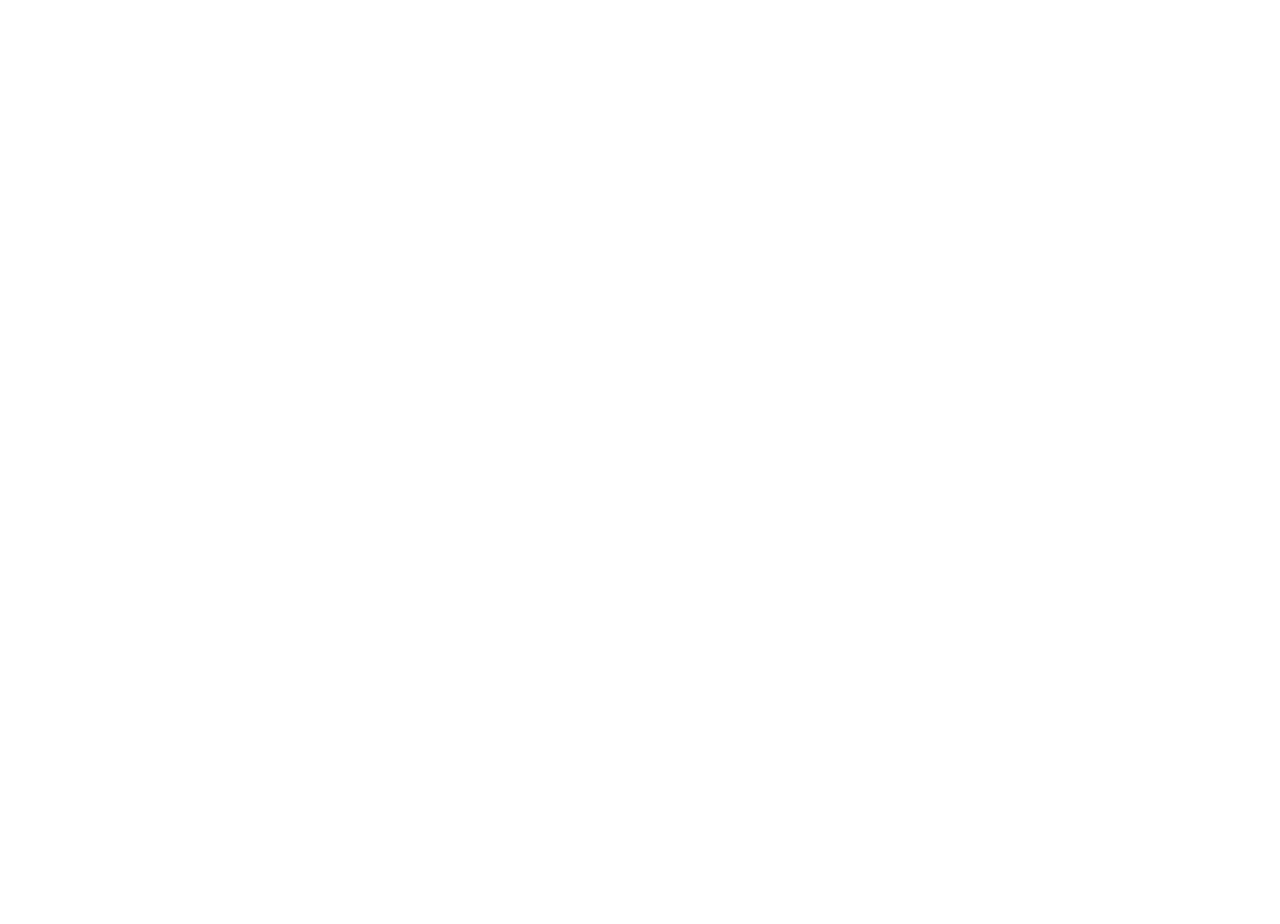
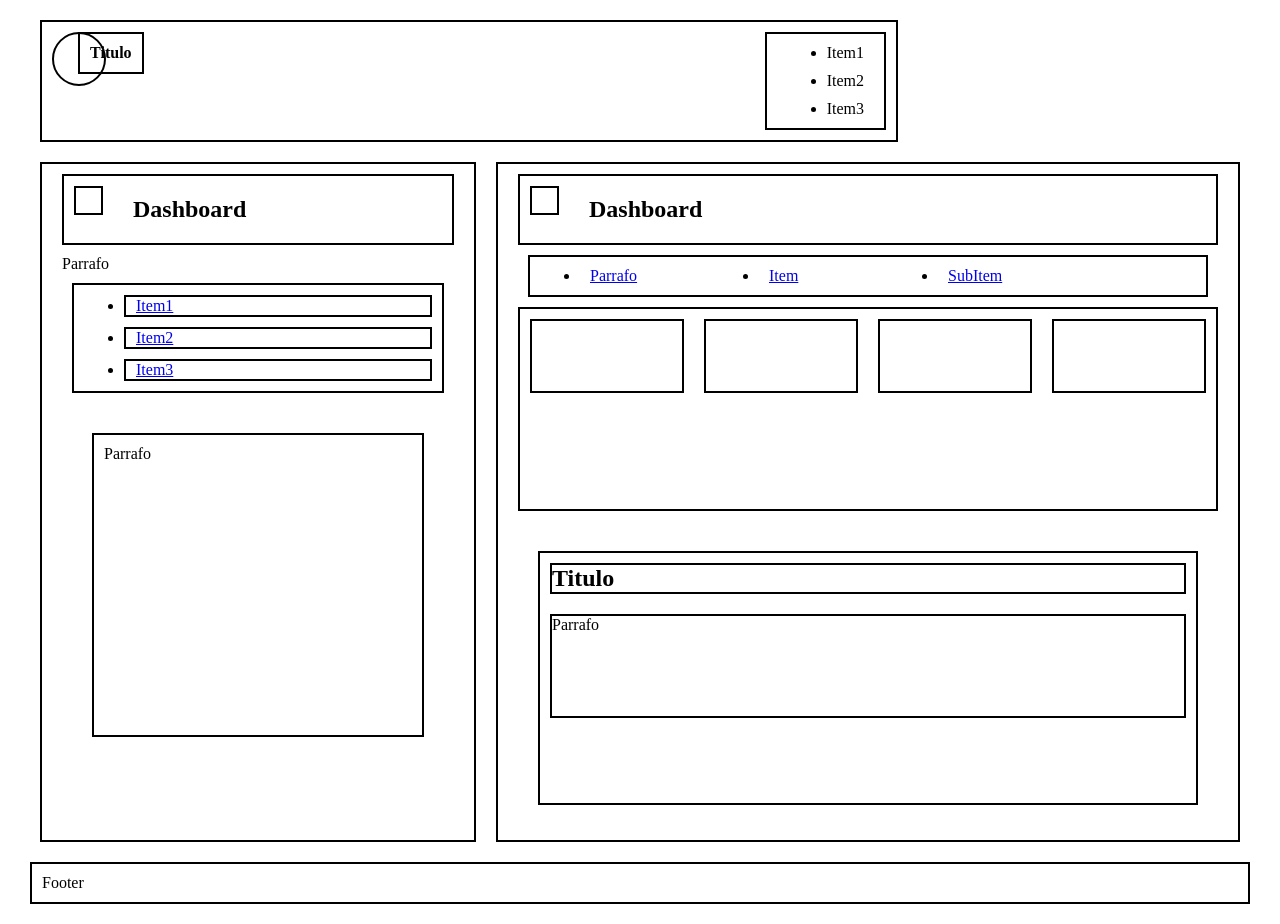
Before and after one commit to VeronicaRuizBautista/practicaConFlex, a plain HTML site: page index.html in a window 1280 px wide. Before the commit the page ends 800 px from the top, so only its background shows below. Drawn offline with Linux system fonts and the light colour scheme.

Commit message:
feat: :sparkles: COntenido en html y css
Se añadio el contenido a la estructura dle html y se esta añadiendo el diseño al css

```diff
--- a/css/style.css
+++ b/css/style.css
@@ -0,0 +1,97 @@
+@import url(variables.css);
+* {
+    margin: 10px;
+}
+.encabezado1 {
+    width: 70%;
+    border: 2px solid black;
+    display: flex;
+    justify-content: space-between;
+}
+.encabezado {
+    display: flex;
+    border: 2px solid black;
+}
+.logo {
+    border:2px solid black;
+    border-radius: 50px;
+    width: 50px;
+    height: 50px;
+}
+.titulo {
+    border: 2px solid black;
+    position: absolute;
+    right: 88%;
+}
+.menu {
+    border: 2px solid black;
+}
+main {
+    display: flex;
+    align-items: stretch;
+    height: 700px;
+}
+.logoencab {
+    width: 25px;
+    height: 25px;
+    border: 2px solid black;
+}
+.container {
+    border: 2px solid black;
+    flex:1;
+}
+.item1 {
+    border: 2px solid black;
+}
+.ite {
+    border: 2px solid black;
+}
+.items {
+    border: 2px solid black;
+    display: flex;
+}
+.it {
+    width: 25%;
+
+}
+.caja1 {
+    display: flex;
+    border: 2px solid black;
+    align-items: stretch;
+    height: 200px;
+    justify-content: space-evenly;
+}
+.caja2 {
+    border: 2px solid black;
+    margin: 40px;
+    align-items: stretch;
+    height: 300px;
+
+}
+.caja3 {
+    margin: 40px;
+    display: flex;
+    border: 2px solid black;
+    align-items: stretch;
+    height: 250px;
+    flex-direction: column
+}
+.caj {
+    border: 2px solid black;
+    display: flex;
+    width: 150px;
+    height: 70px;
+}
+.titulocaja3 {
+    border: 2px solid black;
+}
+.parrafocaja3 {
+    display: flex;
+    border: 2px solid black;
+    align-items: stretch;
+    height: 100px;
+}
+footer {
+    display: flex;
+    border: 2px solid black;
+}
--- a/css/variables.css
+++ b/css/variables.css
@@ -0,0 +1,3 @@
+:root {
+
+}
--- a/index.html
+++ b/index.html
@@ -1,12 +1,92 @@
 <!DOCTYPE html>
-<html lang="en">
+<html lang="es">
 <head>
     <meta charset="UTF-8">
     <meta name="viewport" content="width=device-width, initial-scale=1.0">
-    <title>Document</title>
-    <link rel="stylesheet" href="./css/style.css">
+    <title>Practica de FLexbox</title>
+    <link rel="stylesheet" href="css/style.css">
 </head>
 <body>
-
+    <header>
+        <div class="encabezado1">
+            <div class="logo"></div>
+            <div class="titulo">
+                <h4>Titulo</h4>
+            </div>
+            <nav class="menu">
+                <ul>
+                    <li>Item1</li>
+                    <li>Item2</li>
+                    <li>Item3</li>
+                </ul>
+            </nav>
+        </div>
+    </header>
+    <main>
+        <section class="container">
+            <article class="encabezado2">
+                <div class="encabezado">
+                    <div class="logoencab"></div>
+                    <div><h2>Dashboard</h2></div>
+                </div>
+                <p>Parrafo</p>
+            </article>
+        <nav>
+            <div>
+                <ul class="item1">
+                    <li class="ite">
+                        <a href="#">Item1</a>
+                    </li>
+                    <li class="ite">
+                        <a href="#">Item2</a>
+                    </li>
+                    <li class="ite">
+                        <a href="#">Item3</a>
+                    </li>
+                </ul>
+            </div>
+            <div class="caja2">
+                <p>Parrafo</p>
+            </div>
+        </nav>
+        </section>
+        <section class="container">
+            <article>
+                <div class="encabezado">
+                    <div class="logoencab"></div>
+                    <div><h2>Dashboard</h2></div>
+                </div>
+                <div >
+                    <ul class="items">
+                        <li class="it">
+                            <a href="#">Parrafo</a>
+                        </li>
+                        <li class="it">
+                            <a href="#">Item</a>
+                        </li>
+                        <li class="it">
+                            <a href="#">SubItem</a>
+                        </li>
+                    </ul>
+                </div>
+                <div class="caja1">
+                    <div class="caj"></div>
+                    <div class="caj"></div>
+                    <div class="caj"></div>
+                    <div class="caj"></div>
+                </div>
+            </article>
+            <nav>
+                <div></div>
+            </nav>
+            <article class="caja3">
+                <h2 class="titulocaja3">Titulo</h2>
+                <p class="parrafocaja3">Parrafo</p>
+            </article>
+        </section>
+    </main>
 </body>
+<footer>
+    <p>Footer</p>
+</footer>
 </html>
```
Also changed, not shown: storege/img/imegenproyecto.jpg (added).
